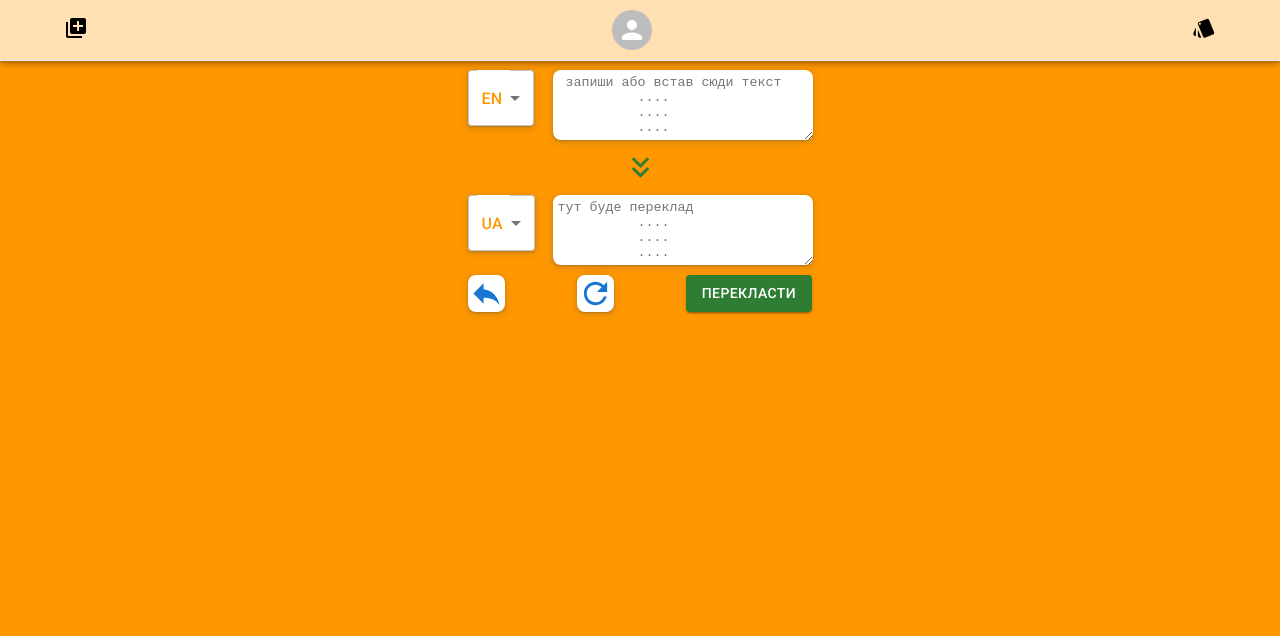
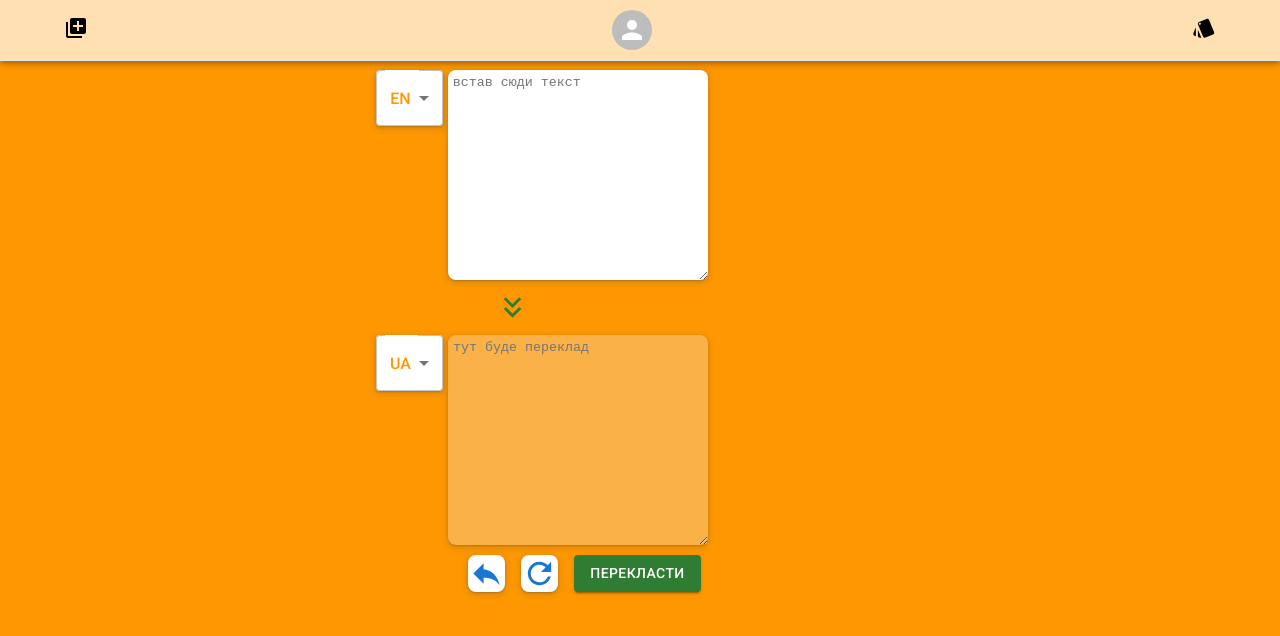
Before and after one commit to myroslav111/Language_cards, a React (Create React App) app: page /Language_cards/translate in a window 1280 px wide. Shown: the top 636 px of the page. Built offline with nearby package versions, Linux system fonts and the light colour scheme.

Commit message:
add translate user

```diff
--- a/src/components/AuthForm/AuthForm.css
+++ b/src/components/AuthForm/AuthForm.css
@@ -5,7 +5,7 @@
   background-color: #f57c00;
   border-radius: 2px;
   box-shadow: 0 3px 4px 0 rgba(0, 0, 0, 0.25);
-
+  cursor: pointer;
   position: absolute;
   /* margin-left: auto;
   margin-right: auto; */
@@ -86,6 +86,7 @@
   width: 37px;
   height: 37px;
   border-radius: 8px;
+  cursor: pointer;
 }
 
 .translate {
--- a/src/components/AuthForm/AuthForm.jsx
+++ b/src/components/AuthForm/AuthForm.jsx
@@ -14,7 +14,6 @@ import { NavLink } from 'react-router-dom';
 import { signInWithGoogle } from 'index';
 import './AuthForm.css';
 
-
 const AuthFormMaterialUIStyle = {
   position: 'absolute',
   top: '50%',
@@ -28,7 +27,6 @@ const AuthFormMaterialUIStyle = {
   maxWidth: 'calc(100vw - 48px)',
   maxHeight: 'calc(100vh - 24px)',
 };
-
 
 function AuthForm() {
   const [email, setEmail] = useState(localStorage.getItem('email') || '');
@@ -64,7 +62,7 @@ function AuthForm() {
             <img className="google-icon" src={src} alt="icon" />
           </div>
           <p className="btn-text">
-            <b className="text-g"> Гоу реєструватись через Google</b>
+            <b className="text-g"> Го реєструватись via Google</b>
           </p>
         </div>
       ) : (
@@ -111,9 +109,6 @@ function AuthForm() {
         //   borderRadius: '8px',
         // }}
       >
-
-
-
         <PrivacyTipIcon fontSize="large" />
       </div>
 
@@ -126,7 +121,9 @@ function AuthForm() {
               <br />
               <span className="modal-text">- потім натисніть кнопку +</span>
               <br />
-              <span className="modal-text">- все готово, летс гоу вчитись 🚀 </span>
+              <span className="modal-text">
+                - все готово, летс гоу вчитись 🚀{' '}
+              </span>
             </Typography>
             <Typography
               id="modal-modal-description"
@@ -159,5 +156,4 @@ function AuthForm() {
   );
 }
 
-
 export default AuthForm;
--- a/src/components/FooterMobileUser/FooterMobileUser.jsx
+++ b/src/components/FooterMobileUser/FooterMobileUser.jsx
@@ -12,6 +12,8 @@ import HomeIcon from '@mui/icons-material/Home';
 import TopicIcon from '@mui/icons-material/Topic';
 import ExitToAppIcon from '@mui/icons-material/ExitToApp';
 import LibraryAddIcon from '@mui/icons-material/LibraryAdd';
+import { NavLink } from 'react-router-dom';
+import GTranslateIcon from '@mui/icons-material/GTranslate';
 // import GoogleIcon from '@mui/icons-material/Google';
 import './FooterMobileUser.css';
 import '../AuthForm/AuthForm.css';
@@ -27,7 +29,6 @@ const FooterMobileUserMaterialUIStyle = {
   boxShadow: 24,
   p: 4,
 };
-
 
 const FooterMobileUser = () => {
   const [email] = useState(localStorage.getItem('email') || '');
@@ -68,6 +69,10 @@ const FooterMobileUser = () => {
               fontSize="large"
               onClick={handleOpen}
             />
+            {/* icon translation link to page*/}
+            <NavLink to="/translate">
+              <GTranslateIcon fontSize="large" color="primary" />
+            </NavLink>
             <HomeIcon color="primary" fontSize="large" onClick={handleClick} />
             <Popper id={id} open={openPoper} anchorEl={anchorEl}>
               <Box sx={{ border: 1, p: 1, bgcolor: 'background.paper' }}>
@@ -113,7 +118,10 @@ const FooterMobileUser = () => {
                   sx={{ mt: 1, display: 'flex', alignItems: 'center' }}
                 >
                   <LibraryAddIcon fontSize="small" color="secondary" />
-                  <span className="modal-text"> - Місце, де додають картки</span>
+                  <span className="modal-text">
+                    {' '}
+                    - Місце, де додають картки
+                  </span>
                 </Typography>
                 <Typography
                   id="modal-modal-description"
@@ -132,6 +140,6 @@ const FooterMobileUser = () => {
       )}
     </>
   );
-}
+};
 
 export default FooterMobileUser;
--- a/src/components/Translation/Translation.jsx
+++ b/src/components/Translation/Translation.jsx
@@ -59,10 +59,10 @@ function Translation() {
         display: 'flex',
         flexDirection: 'column',
         alignItems: 'center',
-        width: '100%',
-        marginRight: 'auto',
-        marginLeft: 'auto',
-        height: '90vh',
+        width: '80vw',
+        // marginRight: 'auto',
+        // marginLeft: 'auto',
+        height: '80vh',
         position: 'absolute',
         top: '60px',
       }}
@@ -80,10 +80,11 @@ function Translation() {
           justifyContent: 'center',
           marginTop: '10px',
           marginBottom: '10px',
+          marginLeft: '60px',
         }}
       >
         {/* select */}
-        <Box sx={{ minWidth: 80, marginRight: '5px' }}>
+        <Box sx={{ marginRight: '5px' }}>
           <FormControl>
             <InputLabel
               id="demo-simple-select-label"
@@ -116,11 +117,9 @@ function Translation() {
           onChange={e => setTextForTranslate(e.target.value)}
           maxRows={18}
           aria-label="maximum height"
-          placeholder=" запиши або встав сюди текст
-          ....
-          ....
-          .... "
+          placeholder="встав сюди текст"
           style={{
+            height: 200,
             width: 250,
             border: 'none',
             borderRadius: '8px',
@@ -141,11 +140,12 @@ function Translation() {
           alignContent: 'center',
           justifyContent: 'center',
           marginTop: '10px',
+          marginLeft: '60px',
         }}
       >
         {/* <span>en</span> */}
         {/* select */}
-        <Box sx={{ minWidth: 80, marginRight: '5px' }}>
+        <Box sx={{ marginRight: '5px' }}>
           <FormControl>
             <InputLabel
               id="demo-simple-select-label"
@@ -172,15 +172,14 @@ function Translation() {
         </Box>
         {/* textarea */}
         <TextareaAutosize
+          disabled
           maxRows={18}
           aria-label="maximum height"
-          placeholder="тут буде переклад
-          ....
-          ....
-          ...."
+          placeholder="тут буде переклад"
           // defaultValue=""
           value={translated}
           style={{
+            height: 200,
             width: 250,
             border: 'none',
             borderRadius: '8px',
@@ -198,9 +197,10 @@ function Translation() {
         direction="row"
         sx={{
           marginTop: '10px',
-          width: '400px',
+          // width: '400px',
           justifyContent: 'space-around',
           // padding: '5px',
+          marginLeft: '145px',
         }}
       >
         <div
```
